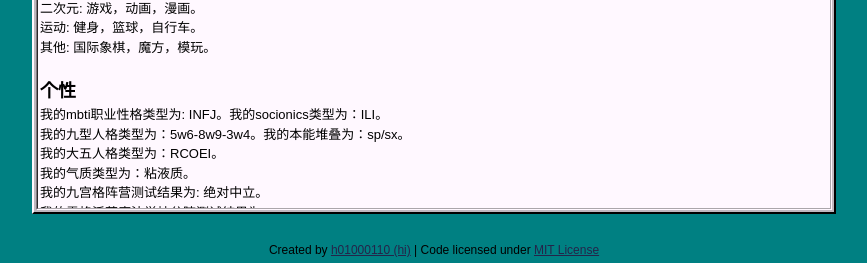
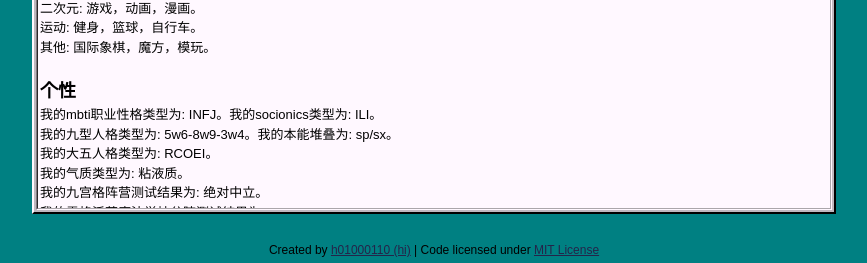
Before and after one commit to player1-Z/player1-Z.github.io, a Jekyll site: the page built from _posts/2020-10-24-Selfintro.md, in a window 1280 px wide. Shown: the part 699-962 px from the top of the page, without its empty margins (206-1073 px from the left). Built offline with Jekyll 4.4.1, drawn with Linux system fonts in a browser that asks for light colours; part of the change alters nothing that is shown.

```diff
--- a/_posts/2020-10-24-Selfintro.md
+++ b/_posts/2020-10-24-Selfintro.md
@@ -19,10 +19,10 @@ tags: info
   其他: 国际象棋，魔方，模玩。
 
 ## 个性
-我的mbti职业性格类型为: INFJ。我的socionics类型为：ILI。
-我的九型人格类型为：5w6-8w9-3w4。我的本能堆叠为：sp/sx。
-我的大五人格类型为：RCOEI。
-我的气质类型为：粘液质。
+我的mbti职业性格类型为: INFJ。我的socionics类型为: ILI。
+我的九型人格类型为: 5w6-8w9-3w4。我的本能堆叠为: sp/sx。
+我的大五人格类型为: RCOEI。
+我的气质类型为: 粘液质。
 我的九宫格阵营测试结果为: 绝对中立。
-我的霍格沃茨魔法学校分院测试结果为：Slytherin。
+我的霍格沃茨魔法学校分院测试结果为: Slytherin。
 我的政治象限测试结果为: Left-libertarianism。
```
